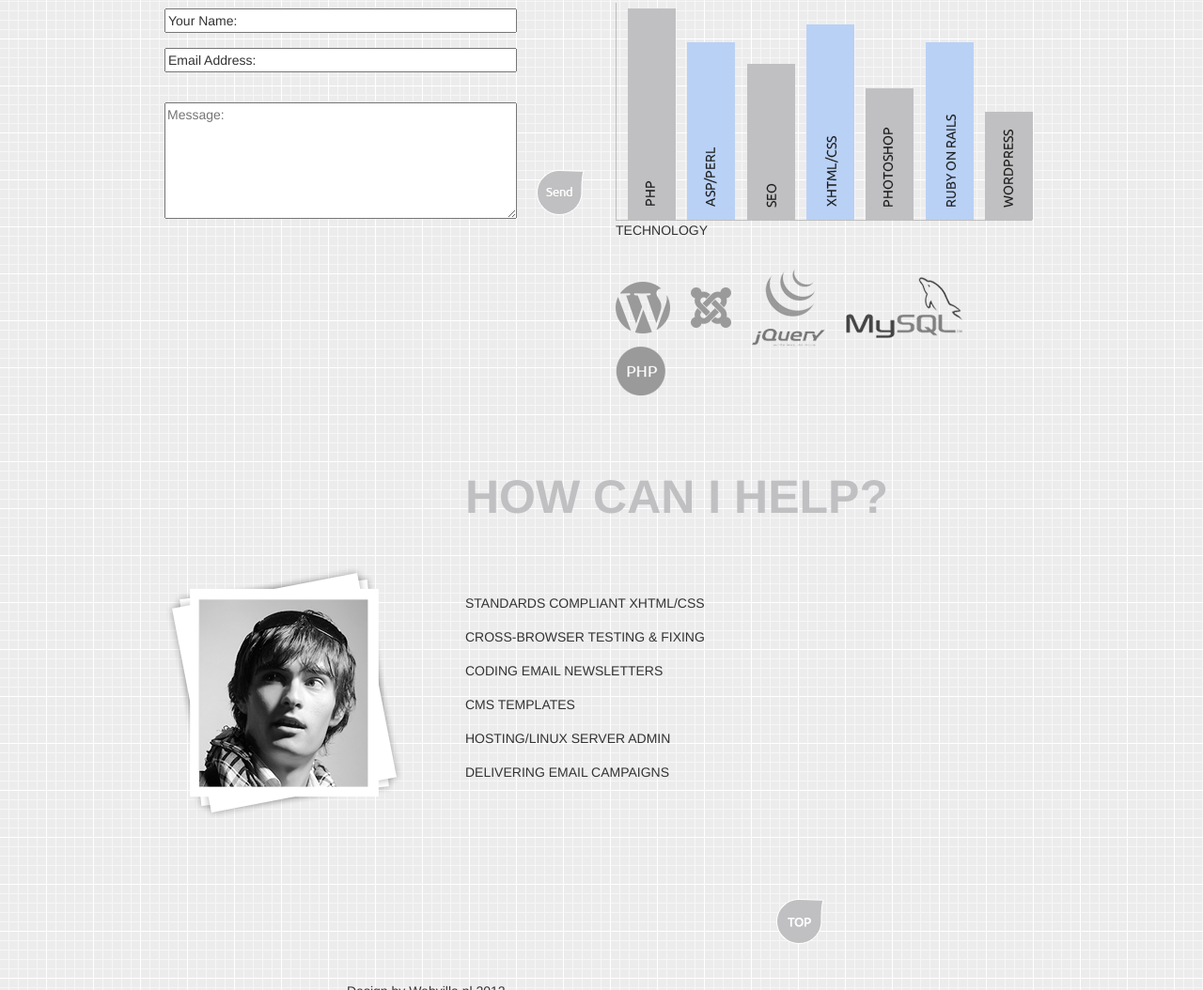
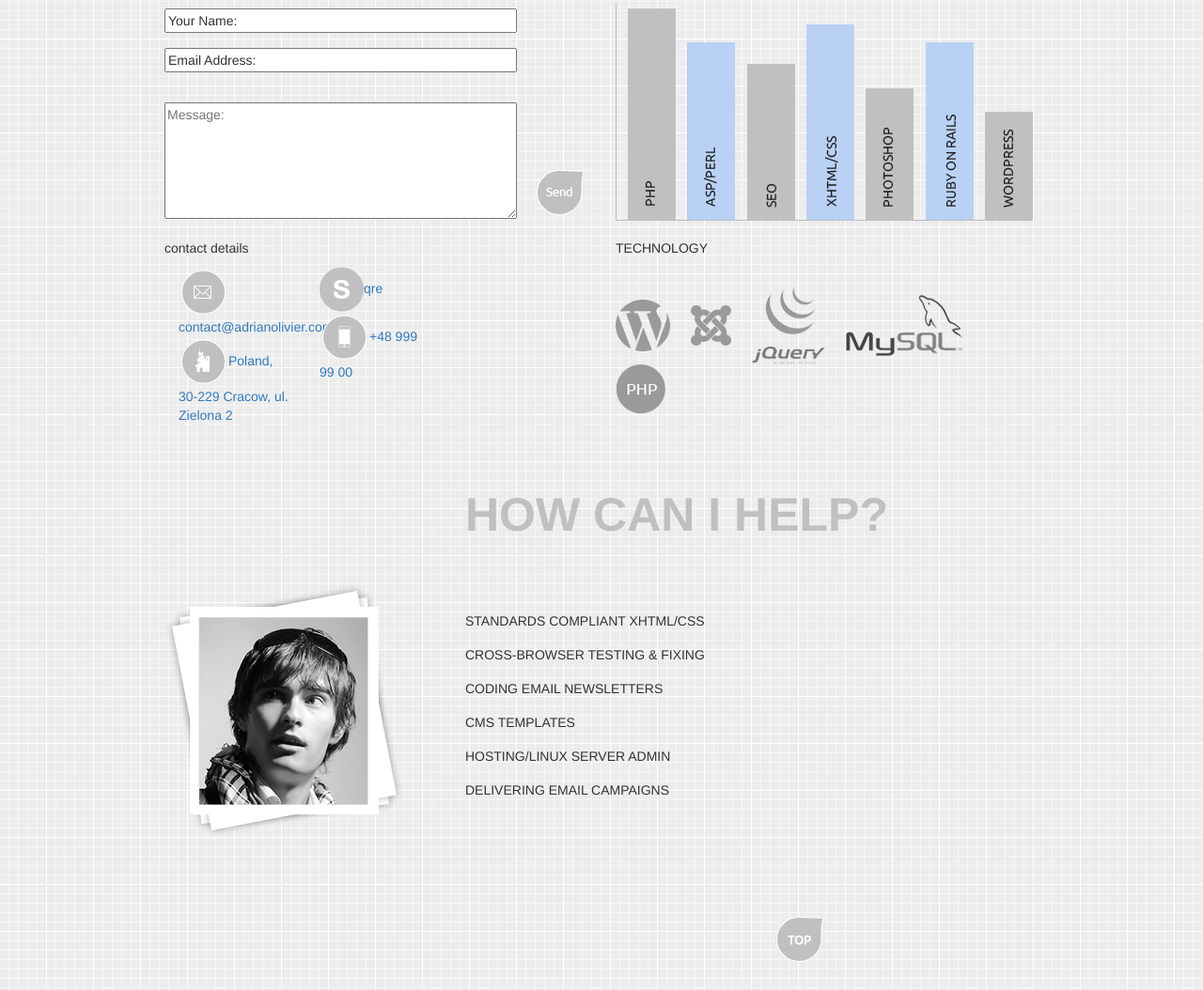
Before and after one commit to DaryaGarkusha/Metro-Inspired-landing-, a website: page index.html in a window 1280 px wide. Shown: the part 1258-2312 px from the top of the page at 94% size. Drawn offline with nearby package versions, Linux system fonts and the light colour scheme.

Commit message:
slider edit, add contacts

```diff
--- a/index.html
+++ b/index.html
@@ -60,12 +60,14 @@
                 <p>Lorem ipsum dolor sit amet, consectetur adipisicing elit. Eveniet amet aliquid quas deserunt mollitia nemo non optio vel, quisquam quod aliquam iusto, inventore Lorem ipsum dolor sit amet, consectetur adipisicing elit. Eveniet amet aliquid quas deserunt mollitia </p>
                 <section class="regular slider">
                     <div>
-                        <img src="img/content/example.png">
+                        <img src="img/content/example.png"><!-- <img src="img/content/hover.png" alt="" class="after"> -->
                     </div>
+
                     <div>
                         <img src="img/content/example.png">
                     </div>
                 </section>
+                <!-- <img class="hover_image" src="img/content/hover.png" alt=""> -->
             </div>
         </div>
         <div class="row">
@@ -83,6 +85,21 @@
                 <h1 class="grey header">SKILLS </h1>
                 <p>TECHNICAL SKILLS</p>
                 <img src="img/content/statistic.png" alt="">
+            </div>
+        </div>
+        <div class="row">
+            <div class="col-sm-6">
+                <p>contact details</p>
+                <div class="col-sm-4">
+                    <a href="mailto:contact@adrianolivier.com"><img src="img/content/contacts/email.png" alt="">contact@adrianolivier.com</a>
+                    <a href="https://www.google.com.ua/maps/place/Zielona+2,+Krak%C3%B3w,+%D0%9F%D0%BE%D0%BB%D1%8C%D1%88%D0%B0/@50.0194194,19.9492985,17z/data=!3m1!4b1!4m5!3m4!1s0x47165cb2f8bf5ee5:0x5c4c0d294d1e1e4!8m2!3d50.0194194!4d19.9514872?hl=ru"><img src="img/content/contacts/address.png" alt="">Poland, 30-229 Cracow, ul. Zielona 2</a>
+                </div>
+                <div class="col-sm-4">
+                    <a href="#"><img src="img/content/contacts/skype.png" alt="">qre</a>
+                    <a href="tel:+48 999 99 00"><img src="img/content/contacts/tel.png" alt="">+48 999 99 00</a>
+                </div>
+            </div>
+            <div class="col-sm-6">
                 <p>TECHNOLOGY</p>
                 <ul class="logos_footer">
                     <li>
```
Also changed, not shown: style.css (+48 -0 lines), img/content/contacts/address.png (added), img/content/contacts/email.png (added), img/content/contacts/skype.png (added), img/content/contacts/tel.png (added), img/content/hover.png (added).
